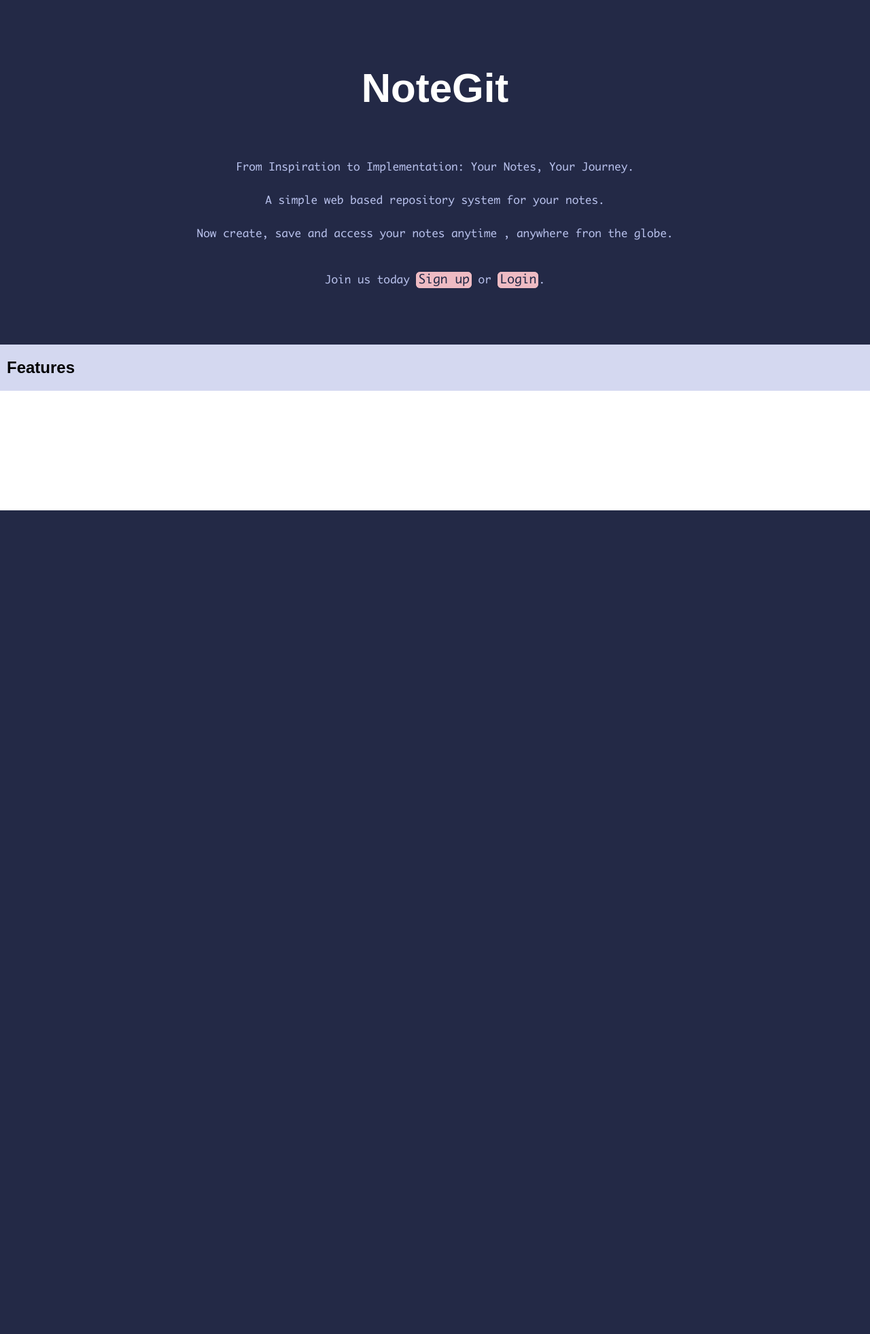
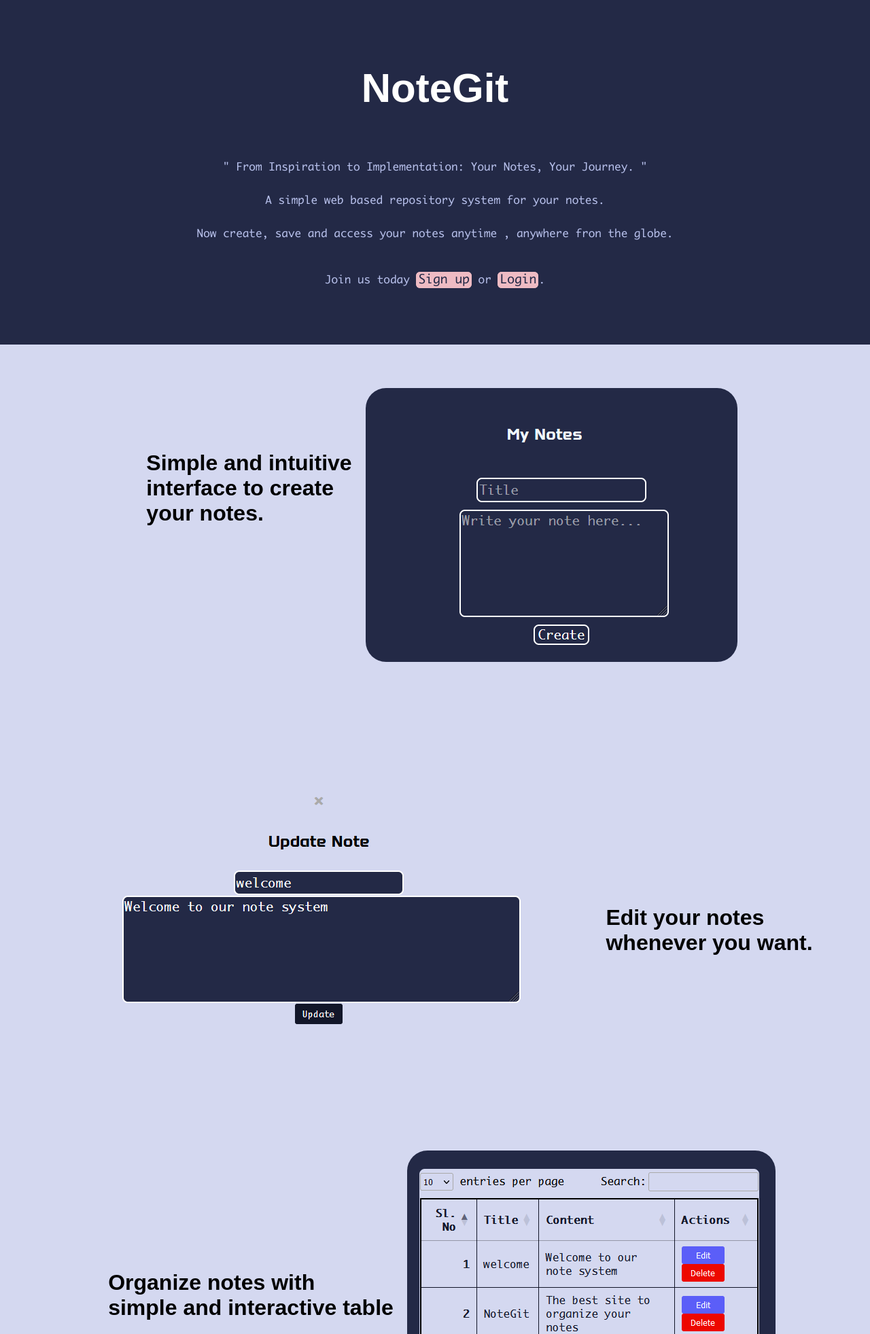
Before and after one commit to dipaashu/TNRP, a PHP site: page / in a window 1280 px wide. Shown: the part 49-2012 px from the top of the page at 68% size. Before the commit the page ends 800 px from the top, so only its background shows below. Run offline with PHP 8.4, Linux system fonts and the light colour scheme; some web fonts are replaced.

Commit message:
index update

```diff
--- a/src/css/index.css
+++ b/src/css/index.css
@@ -42,11 +42,20 @@ div{
 
 
 .features {
+    padding: 5%;
     font-family: "Anta", sans-serif;
     background-color: #d4d8f0;
-    margin-top: 0;
+    display: flex;
+    align-items: center;
+    justify-content: center;
 }
 
-.features h2 {
-    padding-left: 10px;
+.features h1 {
+    padding-right: 20px;
+    padding-left: 20px;
+    padding-top: 70px;
 }
+
+.features img {
+    border-radius: 30px;
+}
--- a/src/index.php
+++ b/src/index.php
@@ -32,14 +32,29 @@ if (isset($_SESSION["user"])) {
         <div id="info">
             <h1>NoteGit</h1>
             <br>
-            <p id="qoute">From Inspiration to Implementation: Your Notes, Your Journey.</p>
+            <p id="qoute">" From Inspiration to Implementation: Your Notes, Your Journey. "</p>
             <p>A simple web based repository system for your notes.
             <p>Now create, save and access your notes anytime , anywhere fron the globe.</p>
             <br>
             <p>Join us today <a href="./signup.php">Sign up</a> or <a href="./login.php">Login</a>.</p>
         </div>
         <div class="features">
-            <h2>Features</h2>
+            <div>
+                <h1>Simple and intuitive <br>interface to create <br>your notes.</h1>
+                <img src="./img/create.png" alt="create note">
+            </div>
+        </div>
+        <div class="features">
+            <img src="./img/edit.png" alt="edit">
+            <h1>Edit your notes <br>whenever you want.</h1>
+        </div>
+        <div class="features">
+            <h1>Organize notes with <br>simple and interactive table</h1>
+            <img src="./img/table.png" alt="table">
+        </div>
+        <div class="features">
+            <img src="./img/signup.png" alt="signup">
+            <h1>One click signup</h1>
         </div>
     </body>
 </html>
```
Also changed, not shown: src/img/create.png (added), src/img/edit.png (added), src/img/signup.png (added), src/img/table.png (added).
